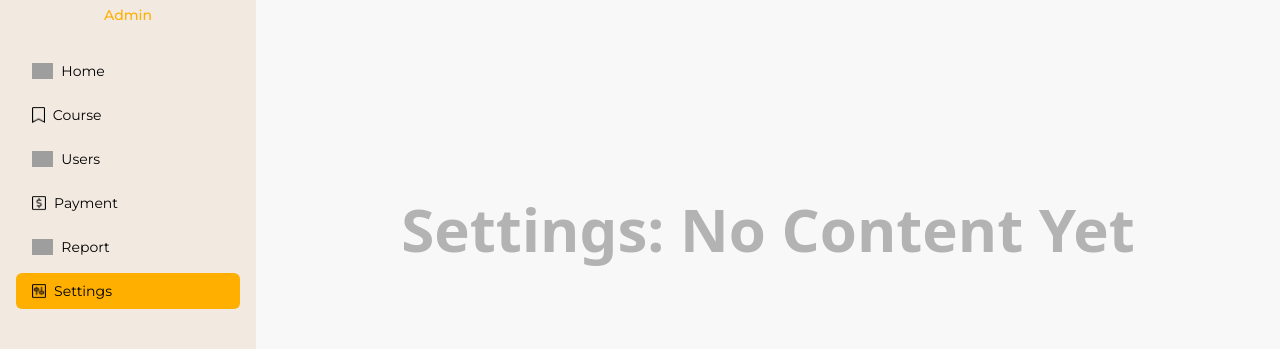
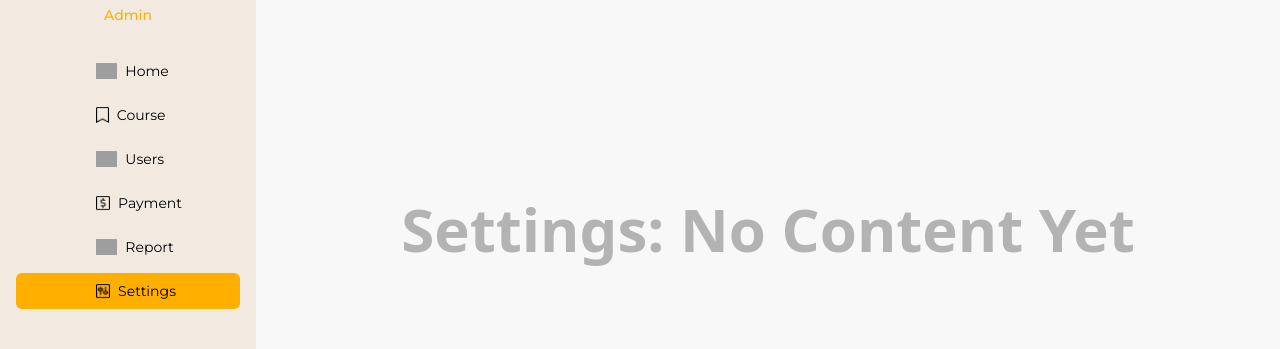
Before and after one commit to Java-rice/user-crud, a React (Vite) app: page /settings in a window 1280 px wide. Shown: the part 203-552 px from the top of the page. Built offline with nearby package versions, Linux system fonts and the light colour scheme; grey boxes are pictures that could not be loaded.

Commit message:
style: adjust sidebar style

```diff
--- a/src/components/Sidebar.jsx
+++ b/src/components/Sidebar.jsx
@@ -41,7 +41,7 @@ const Sidebar = ({ isExpanded }) => {
                   : 'flex items-center text-black text-sm hover:bg-[#FEAF00] hover:rounded-md px-4 py-2 transition'
               }
             >
-              <img src={icon} alt={label} className={`transition-all duration-300 ${isExpanded ? 'h-4' : 'w-4 h-4'} mr-2`} />
+              <img src={icon} alt={label} className={`transition-all duration-300 ${isExpanded ? 'h-4 ml-16' : 'w-4 h-4'} mr-2`} />
               {/* Show label only if expanded or if screen size is small */}
               <span className={`transition-all duration-300 ${isExpanded || window.innerWidth < 768 ? '' : 'hidden'}`}>
                 {label}
```
